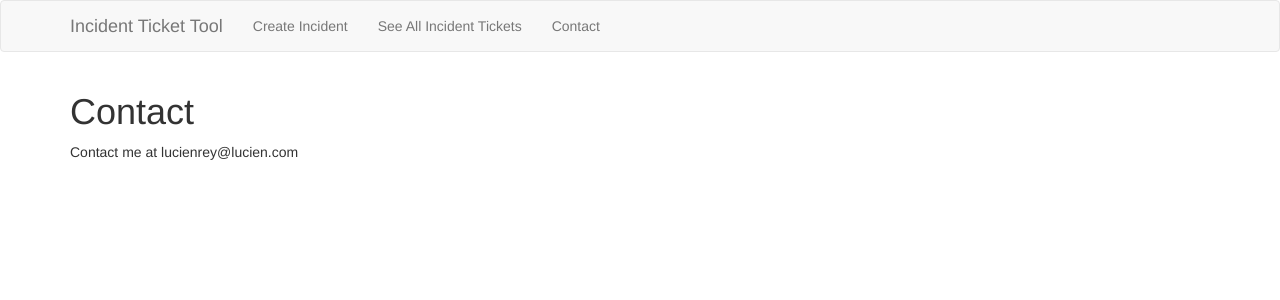
After one commit to lucienrey/Ticket_Flask, a Flask app: page /contact in a window 1280 px wide. The commit adds this page. Shown: the top 300 px of the page. Run offline with Flask 2, Linux system fonts and the light colour scheme; some libraries are stand-ins or nearby versions.

Commit message:
added layout and front page

```diff
--- a/application.py
+++ b/application.py
@@ -9,10 +9,14 @@ app = Flask(__name__)
 engine = create_engine(os.getenv("DATABASE_URL"))
 db = scoped_session(sessionmaker(bind=engine))
 
-@app.route("/")
+@app.route('/')
 def index():
+    return render_template('home.html')
+
+@app.route("/createticket")
+def createticket():
     ubsuser = db.execute("SELECT * FROM ubsuser").fetchall()
-    return render_template("index.html", ubsuser=ubsuser)
+    return render_template("createticket.html", ubsuser=ubsuser)
 
 @app.route("/newticket", methods=["POST"])
 def newticket():
@@ -46,3 +50,7 @@ def ticket(ticket_id):
     if ticket_id is None:
         return render_template("error.html", message="No such Inc Tickets.")
     return render_template("ticket.html", ticket=ticket)
+
+@app.route('/contact')
+def contact():
+    return render_template('contact.html')
--- /dev/null
+++ b/templates/_navbar.html
@@ -0,0 +1,21 @@
+<nav class="navbar navbar-default">
+    <div class="container">
+        <div class="navbar-header">
+            <button type="button" class="navbar-toggle collapsed" data-toggle="collapse" data-target="#navbar"
+                    aria-expanded="false" aria-controls="navbar" >
+                <span class="sr-only">Toggle navigator</span>
+                <span class="icon-bar"></span>
+                <span class="icon-bar"></span>
+                <span class="icon-bar"></span>
+            </button>
+            <a class="navbar-brand" href="/">Incident Ticket Tool</a>
+        </div>
+        <div id="navbar" class="collapse navbar-collapse">
+            <ul class="nav navbar-nav">
+                <li><a href="/createticket">Create Incident</a></li>
+                <li><a href="/allinctickets">See All Incident Tickets</a></li>
+                <li><a href="/contact">Contact</a></li>
+            </ul>
+        </div><!--/.nav-collapse -->
+    </div>
+</nav>
--- /dev/null
+++ b/templates/contact.html
@@ -0,0 +1,6 @@
+{% extends 'layout.html' %}
+
+{% block body %}
+    <h1>Contact</h1>
+    <p>Contact me at lucienrey@lucien.com</p>
+{% endblock %}
--- a/templates/layout.html
+++ b/templates/layout.html
@@ -2,12 +2,14 @@
 <html>
     <head>
         <title>{% block title %}{% endblock %}</title>
-        <link rel="stylesheet" href="https://maxcdn.bootstrapcdn.com/bootstrap/4.0.0-beta.3/css/bootstrap.min.css" integrity="sha384-Zug+QiDoJOrZ5t4lssLdxGhVrurbmBWopoEl+M6BdEfwnCJZtKxi1KgxUyJq13dy" crossorigin="anonymous">
+        <link rel="stylesheet" href="https://maxcdn.bootstrapcdn.com/bootstrap/3.3.7/css/bootstrap.min.css">
     </head>
     <body>
+      {% include '_navbar.html' %}
         <div class="container">
             {% block body %}
             {% endblock %}
         </div>
+      <script scr="https://maxcdn.bootstrapcdn.com/bootstrap/3.3.7/js/bootstrap.min.js"></script>
     </body>
 </html>
```
Also changed, not shown: templates/home.html (added, +8 -0 lines), templates/createticket.html (renamed from templates/index.html).
